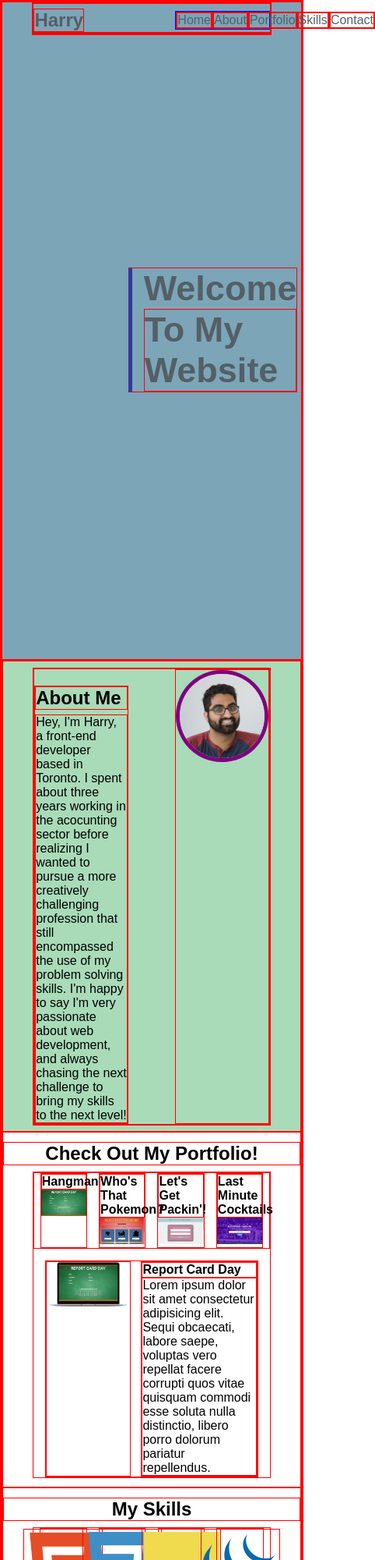
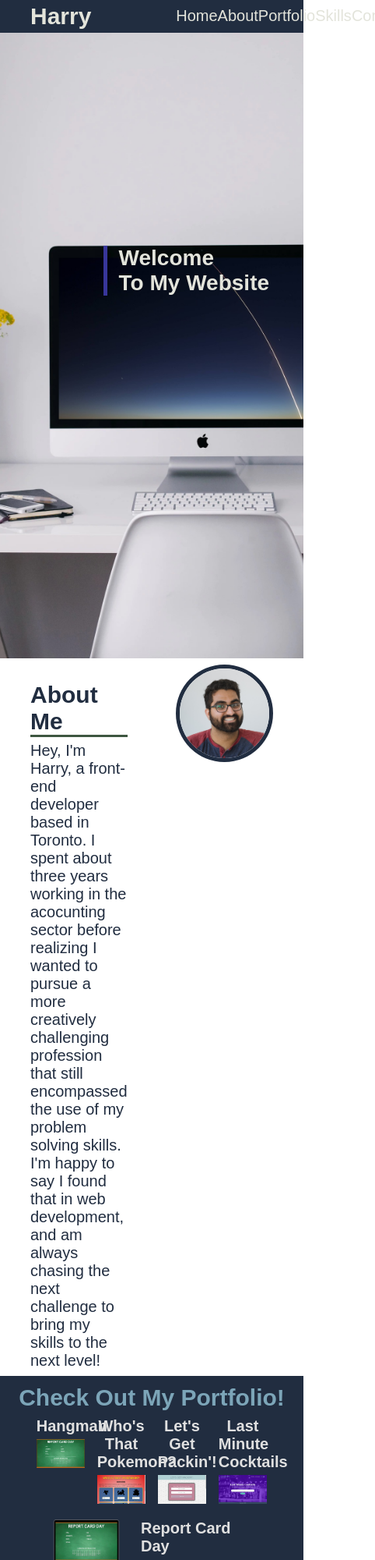
Before and after one commit to HGrewal13/portfolio, a plain HTML site: page index.html in a window 390 px wide. Shown: the top 2000 px of the page at 78% size, 482 px wide, since content can reach past the window. Drawn offline with nearby package versions, Linux system fonts and the light colour scheme.

Commit message:
second commit

```diff
--- a/index.html
+++ b/index.html
@@ -16,8 +16,8 @@
 
 <!-- Header Page -->
     <header>
-        <div class="container wrapper">
         <nav>
+            <div class="navContainer wrapper">
                 <h2>Harry</h2>
                 <ul>
                     <a href="#">
@@ -36,7 +36,9 @@
                         <li>Contact</li>
                     </a>
                 </ul>
+            </div>
         </nav>
+        <div class="container wrapper">
             <div class="headerMaterial">
                 <h1>Welcome <span class="headingBlock">To My Website</span></h1>
             </div>
@@ -50,7 +52,7 @@
                 <div class="aboutMeContainer">
                     <div class="aboutMeText">
                         <h2>About Me</h2>
-                        <p>Hey, I'm Harry, a front-end developer based in Toronto. I spent about three years working in the acocunting sector before realizing I wanted to pursue a more creatively challenging profession that still encompassed the use of my problem solving skills. I'm happy to say I'm very passionate about web development, and always chasing the next challenge to bring my skills to the next level!</p>
+                        <p>Hey, I'm Harry, a front-end developer based in Toronto. I spent about three years working in the acocunting sector before realizing I wanted to pursue a more creatively challenging profession that still encompassed the use of my problem solving skills. I'm happy to say I found that in web development, and am always chasing the next challenge to bring my skills to the next level!</p>
                     </div>
                     <div class="myPicture">
                         <img src="./assets/betterPicCrop.jpg" alt="">
@@ -66,22 +68,30 @@
                 <div class="portfolioPieces">
                     <div class="item hangmanItem">
                         <h4>Hangman</h4>
+                        <div class="itemImg">
                             <img src="./assets/hangmanScreenshot.png" alt="">
+                        </div>
                     </div>
 
                     <div class="item pokemonItem">
                         <h4>Who's That Pokemon?</h4>
+                        <div class="itemImg">
                             <img src="./assets/pokemon.png" alt="">
+                        </div>
                     </div>
 
                     <div class="item packinItem">
                         <h4>Let's Get Packin'!</h4>
+                        <div class="itemImg">
                             <img src="./assets/letsGetPackin.png" alt="">
+                        </div>
                     </div>
 
                     <div class="item cocktailsItem">
                         <h4>Last Minute Cocktails</h4>
+                        <div class="itemImg">
                             <img src="./assets/lastMinuteCocktails.png" alt="">
+                        </div>
                     </div>
                 </div>
 
--- a/styles/aboutMe.scss
+++ b/styles/aboutMe.scss
@@ -1,6 +1,7 @@
 .aboutMe {
     padding: 2% 0;
-    background-color: #a9dbb8;
+    // background-color: #a9dbb8;
+    // background-color: #7CA5B8;
 }
 
 .aboutMeContainer {
@@ -17,10 +18,14 @@
 
 .aboutMeText h2 {
     // padding-top: 10%;
+    // color: #38369A;
+    color: #212D40;
+    border-bottom: 3px solid #3E5641;
 }
 
 .aboutMeText p {
     margin-top: 5%;
+    color: #212D40;
 }
 
 .myPicture {
@@ -31,5 +36,6 @@
     max-width: 100%;
     width: 100%;
     border-radius: 50%;
-    border: 5px solid purple;
+    // border: 5px solid purple;
+    border: 5px solid #212D40;
 }
--- a/styles/contact.scss
+++ b/styles/contact.scss
@@ -1,9 +1,11 @@
 .contact {
     padding: 2% 0;
+    background-color: #212D40;
 }
 
 .contactContainer h2 {
     text-align: center;
+    color: #E3E4DB;
 }
 
 form {
@@ -23,10 +25,25 @@ form {
     width: 45%;
     margin: 1% 0;
     height: 30px;
+    background-color: transparent;
+    border: none;
+    border-bottom: 3px solid #E3E4DB;
 }
 
 .contact textarea {
     width: 80%;
     margin: 1% 0;
     height: 200px;
+    background-color: transparent;
+    // border: none;
 }
+
+button[type="submit"] {
+    padding: 5px;
+    background-color: #E3E4DB;
+    color: #212D40;
+}
+
+// .submit {
+//     padding: 5px;
+// }
--- a/styles/header.scss
+++ b/styles/header.scss
@@ -1,31 +1,40 @@
 header {
     height: 100vh;
-    // background-image: url('./assets/header2.jpg');
-    // background-size: cover;
-    // background-position: center;
-    background-color: #7ca5b8;
+    background-image: url('./assets/header2.jpg');
+    background-size: cover;
+    background-position: center;
+    // background-color: #7ca5b8;
     box-sizing: border-box;
 }
 
 nav {
+    background-color: #212d40;
+    position: fixed;
+    width: 100%;
+}
+
+.navContainer {
     display: flex;
     justify-content: space-between;
     align-items: center;
-    padding-top: 2%;
+    padding: 1% 0 1%;
+    // background-color: #212D40;
 }
 
 nav h2 {
-    color: #545f66;
+    // color: #545f66;
+    color: #E3E4DB;
 }
 
 a {
     text-decoration: none;
-    color: #545f66;
+    // color: #545f66;
+    color: #E3E4DB;
 }
 
 ul {
     width: 40%;
-    border: 1px solid blue;
+    // border: 1px solid blue;
     list-style: none;
     display: flex;
     justify-content: space-between;
@@ -40,13 +49,53 @@ h1 {
     border-left: 5px solid #38369a;
     padding-left: 15px;
     position: absolute;
-    left: 40%;
-    top: 300px;
+    left: 39%;
+    top: 227px;
     display: inline-block;
     font-size: 45px;
-    color: #545f66;
+    // color: #545f66;
+    color: #E3E4DB;
 }
 
 .headingBlock {
     display: block;
 }
+
+@media(max-width:1610px) {
+    h1 {
+        top: 305px;
+    }
+}
+
+@media(max-width:1220px) {
+    h1 {
+        font-size: 1.8rem;
+    }
+}
+
+@media(max-width:950px) {
+    h1 {
+        font-size: 1.6rem;
+        top: 315px;
+    }
+}
+
+@media(max-width:730px) {
+    h1 {
+        font-size: 1.5rem;
+        left: 35%;
+    }
+}
+
+@media(max-width:500px) {
+    h1 {
+        font-size: 1.4rem;
+        left:30%;
+    }
+}
+
+@media(max-width:356px) {
+    h1 {
+        left: 18%;
+    }
+}
--- a/styles/main.scss
+++ b/styles/main.scss
@@ -1,7 +1,11 @@
 * {
     margin: 0;
     padding: 0;
-    border: 1px solid red;
+    // border: 1px solid red;
+}
+
+html {
+    font-size: 125%;
 }
 
 .wrapper {
--- a/styles/myPortfolio.scss
+++ b/styles/myPortfolio.scss
@@ -1,20 +1,41 @@
+.myPortfolio {
+    padding: 3% 0;
+    // height: 100vh;
+    background-color: #212D40;
+}
+
+.myPortfolio h2 {
+    margin: 0 0 2%;
+    text-align: center;
+    color: #7CA5B8;
+}
+
+.myPortfolio h4 {
+    color: #E0E0E0;
+}
+
+.myPortfolio p {
+    color: #7CA5B8;
+}
+
 .portfolioPieces {
     display: flex;
     flex-wrap: wrap;
 }
 
-.myPortfolio {
-    padding: 3% 0;
-}
-
-.myPortfolio h2 {
-    margin: 0 0 2%;
+.item {
+    width: 20%;
+    margin: 0 2.5%;
     text-align: center;
 }
 
-.item {
-    width: 20%;
-    margin: 0 2.5%;
+.item h4 {
+    margin: 0 0 5px;
+}
+
+.itemImg {
+    width: 100%;
+    // height: 50px;
 }
 
 .focusedPiece {
@@ -36,6 +57,10 @@
     width: 55%;
 }
 
+.focusedPieceText h4 {
+    margin-bottom: 5px;
+}
+
 .visible {
     display: block;
 }
```
Also changed, not shown: styles.css, styles/aboutMe.css, styles/contact.css, styles/header.css, styles/main.css, styles/myPortfolio.css, 6 other files. Lines whose indentation alone changed are shown as unchanged.
